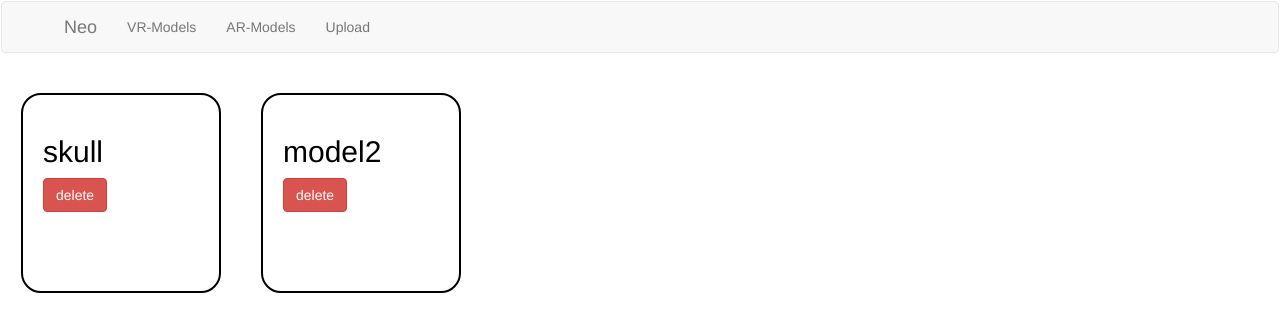
After one commit to ckmonish2000/ProjectNeo, a Flask app: page /ar-models in a window 1280 px wide. The commit adds this page. Shown: the top 332 px of the page. Run offline with Flask 2, Linux system fonts and the light colour scheme; data comes from the database, SQL or seed files in the repository; some libraries are stand-ins or nearby versions.

Commit message:
working prototype of webar

```diff
--- a/flask server/app.py
+++ b/flask server/app.py
@@ -37,16 +37,42 @@ def upload():
 
 
 
-@app.route("/models")
-def model():
+@app.route("/vr-models")
+def vrmodel():
 	conn=engine.connect()
 	sel=models.select()
 	res=conn.execute(sel)
 
 	return render_template("view.html",data=res)
 
+@app.route("/ar-models")
+def armodel():
+	conn=engine.connect()
+	sel=models.select()
+	res=conn.execute(sel)
+
+	return render_template("arview.html",data=res)
+
+@app.route("/webar/<int:id>")
+def arpage(id):
+	conn=engine.connect()
+	sel=models.select().where(models.c.id==id)
+	res=conn.execute(sel)
+	for i in res:
+		print(i)
+		x=i
+
+	username=x[2]
+	repo=x[3]
+	path=x[4]
+	cdn=f"https://cdn.jsdelivr.net/gh/{username}/{repo}{path}"
+	print(cdn)
+	return render_template(f'ar.html',s=cdn)
+
+
+
 @app.route("/webvr/<int:id>")
-def page(id):
+def vrpage(id):
 	conn=engine.connect()
 	sel=models.select().where(models.c.id==id)
 	res=conn.execute(sel)
@@ -60,6 +86,7 @@ def page(id):
 	cdn=f"https://cdn.jsdelivr.net/gh/{username}/{repo}{path}"
 	print(cdn)
 	return render_template(f'index.html',s=cdn)
+
 
 
 #hardcoded values
--- /dev/null
+++ b/flask server/templates/arview.html
@@ -0,0 +1,34 @@
+{%extends "base.html"%}
+
+
+{%block title%}Vr-Models{%endblock%}
+
+{%block body%}
+<!-- navbar -->
+
+<!-- navbar end -->
+
+<div class="parent">
+
+
+{%for i in data%}
+<div class="card" >
+  <div class="card-body">
+
+    <h2 class="card-title"><a href="/webar/{{i[0]}}" class="txt" target="_blank">{{i[1]}}</a></h2>
+
+    <a href="/delete/{{i[0]}}" class="btn btn-danger">delete</a>
+  </div>
+</div>
+{%endfor%}
+
+</div>
+
+{%endblock%}
+
+
+
+<!-- <div class="items">
+<a href="/webvr/{{i[0]}}" class="txt"><h2 >{{i[1]}} </h2></a>
+<button type="button" name="button" class="del"><a href="/delete/{{i[0]}}" class="abtn" >x</a></button>
+</div> -->
--- a/flask server/templates/base.html
+++ b/flask server/templates/base.html
@@ -106,7 +106,8 @@
           <a class="navbar-brand" href="/" >Neo</a>
         </div>
         <ul class="nav navbar-nav">
-          <li ><a href="/models">VR-Models</a></li>
+          <li ><a href="/vr-models">VR-Models</a></li>
+          <li ><a href="/ar-models">AR-Models</a></li>
           <li ><a href="/upload">Upload</a></li>
 
         </ul>
```
Also changed, not shown: flask server/templates/ar.html (added, +16 -0 lines), flask server/templates/arbase.html (added, +11 -0 lines).
